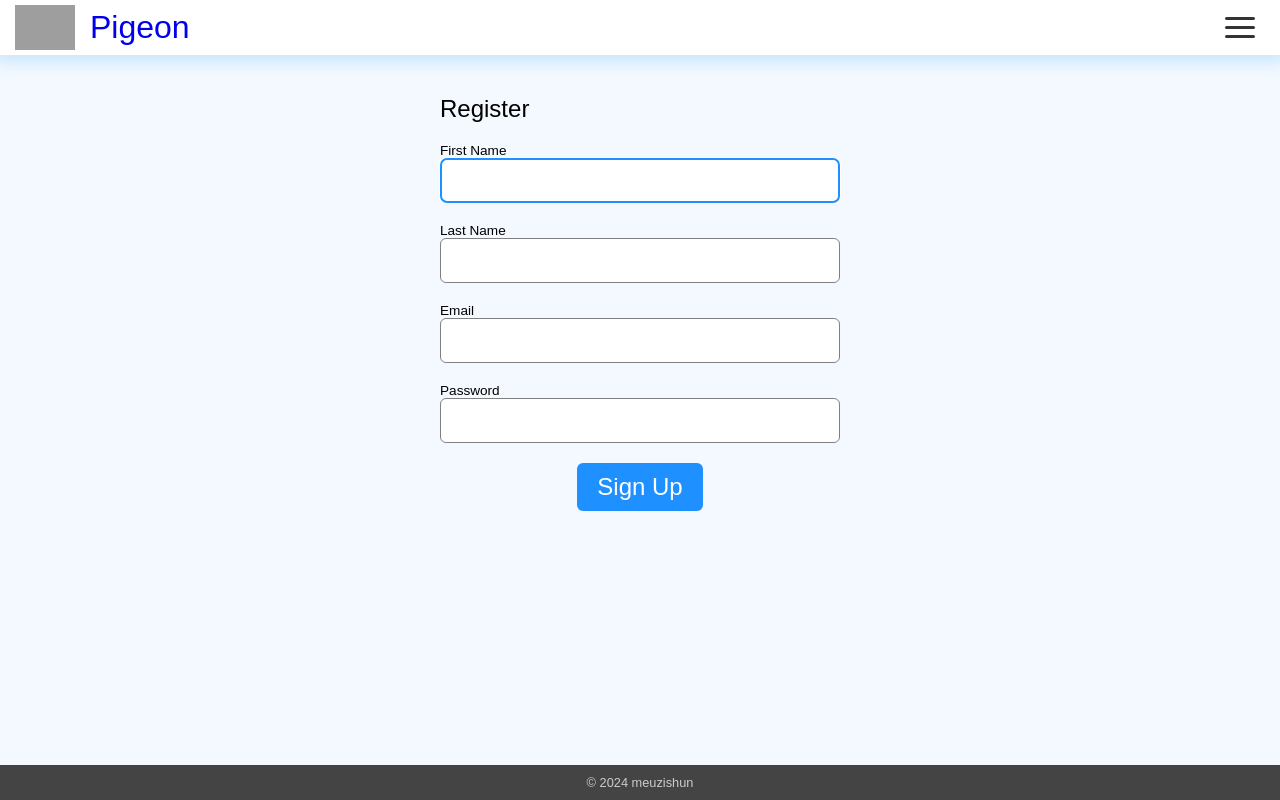
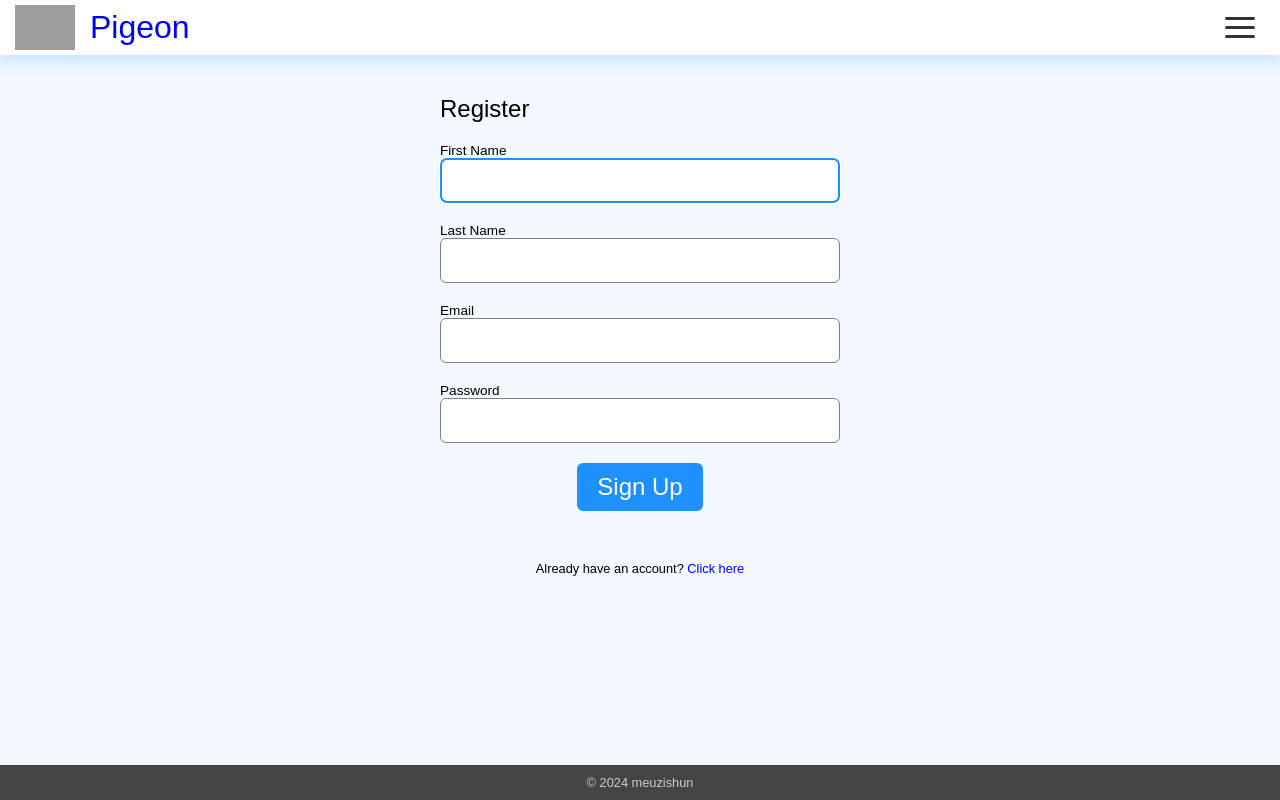
Before and after one commit to meuzishun/messaging_ui, a React (Vite) app: page /register in a window 1280 px wide. Built offline with nearby package versions, Linux system fonts and the light colour scheme; grey boxes are pictures that could not be loaded.

Commit message:
Add links to register and login pages for switching between them

```diff
--- a/src/components/LoginForm/LoginForm.jsx
+++ b/src/components/LoginForm/LoginForm.jsx
@@ -1,5 +1,5 @@
 import { useState, useRef, useEffect } from 'react';
-import { useNavigate } from 'react-router-dom';
+import { useNavigate, Link } from 'react-router-dom';
 import Form from '../Form/Form';
 import FormInput from '../FormInput/FormInput';
 import Button from '../Button/Button';
@@ -60,6 +60,9 @@ function LoginForm() {
         ))}
         {error && <p>{error.message}</p>}
         <Button type='submit' textContent='login' classNames={['btn']} />
+        <p className={styles['link']}>
+          Don&apos;t have an account? <Link to='/register'>Click here</Link>
+        </p>
       </Form>
     </div>
   );
--- a/src/components/LoginForm/LoginForm.module.scss
+++ b/src/components/LoginForm/LoginForm.module.scss
@@ -14,4 +14,18 @@
   h2 {
     font-weight: normal;
   }
+
+  .link {
+    justify-self: center;
+    font-size: 0.8rem;
+
+    a {
+      text-decoration: none;
+
+      &:visited,
+      &:active {
+        color: var(--soft-blue);
+      }
+    }
+  }
 }
--- a/src/components/RegisterForm/RegisterForm.jsx
+++ b/src/components/RegisterForm/RegisterForm.jsx
@@ -1,5 +1,5 @@
 import { useRef, useEffect, useState } from 'react';
-import { useNavigate } from 'react-router-dom';
+import { useNavigate, Link } from 'react-router-dom';
 import Form from '../Form/Form';
 import FormInput from '../FormInput/FormInput';
 import Button from '../Button/Button';
@@ -63,6 +63,9 @@ function RegisterForm() {
         {/* {isLoading && <LoadingMsg text='Submitting...' />} */}
         {error && <p>{error.message}</p>}
         <Button type='submit' textContent='sign up' classNames={['btn']} />
+        <p className={styles['link']}>
+          Already have an account? <Link to='/login'>Click here</Link>
+        </p>
       </Form>
     </div>
   );
--- a/src/components/RegisterForm/RegisterForm.module.scss
+++ b/src/components/RegisterForm/RegisterForm.module.scss
@@ -14,4 +14,18 @@
   h2 {
     font-weight: normal;
   }
+
+  .link {
+    justify-self: center;
+    font-size: 0.8rem;
+
+    a {
+      text-decoration: none;
+
+      &:visited,
+      &:active {
+        color: var(--soft-blue);
+      }
+    }
+  }
 }
```
